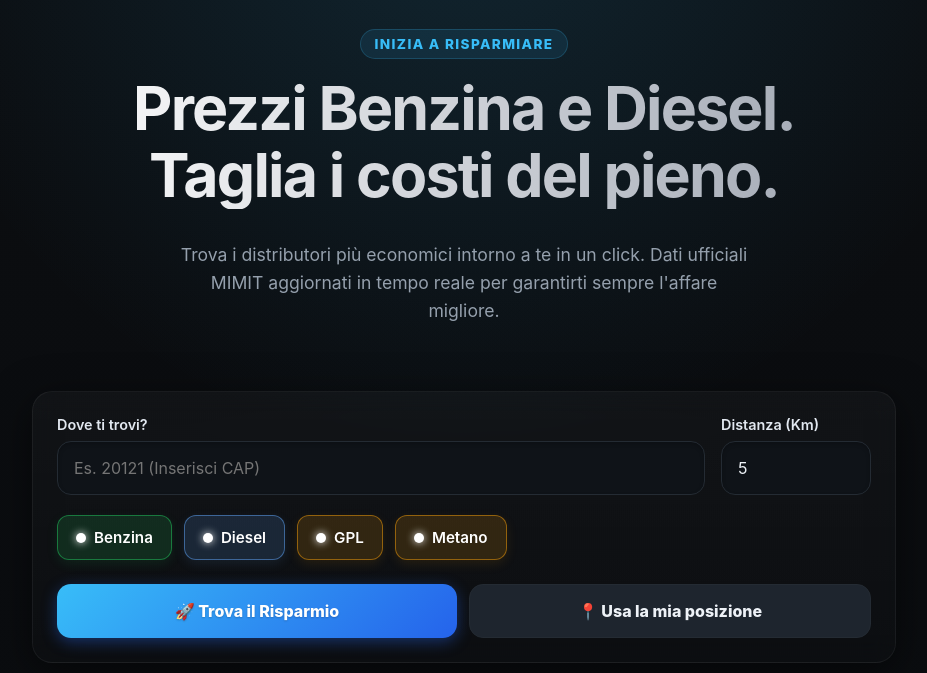
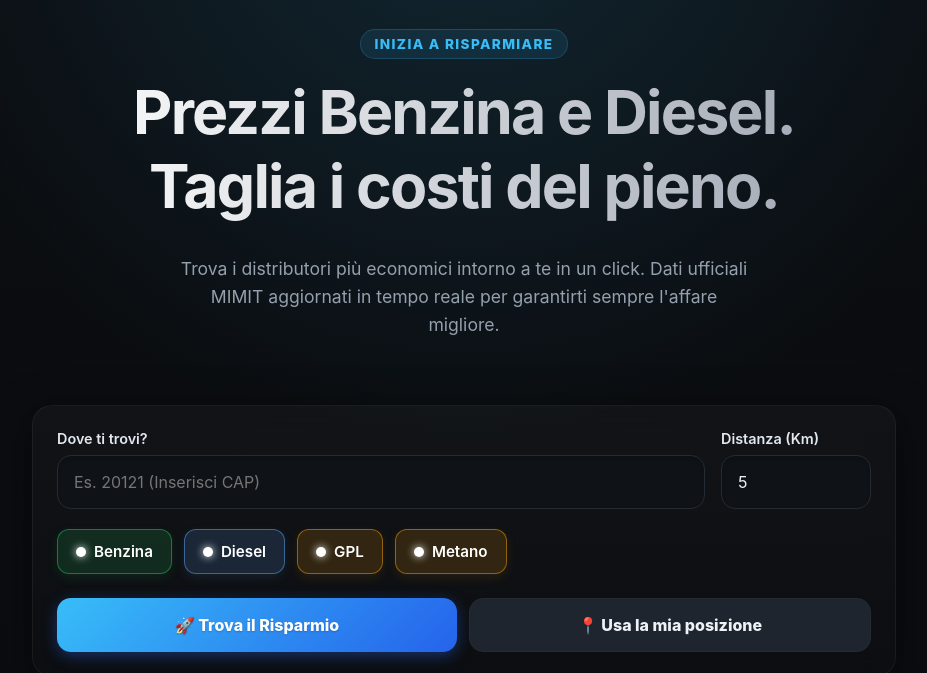
Before and after one commit to lucadolci84/prezzofuel, a website: page public/index.html in a window 1280 px wide. Shown: the part 131-804 px from the top of the page, without its empty margins (176-1103 px from the left). Drawn offline with nearby package versions, Linux system fonts and the light colour scheme.

Commit message:
Fix line-height h1

```diff
--- a/public/index.html
+++ b/public/index.html
@@ -98,7 +98,7 @@
         h1 {
             margin: 0;
             font-size: clamp(2.2rem, 5vw, 3.8rem);
-            line-height: 1.1;
+            line-height: normal;
             letter-spacing: -.03em;
             background: linear-gradient(to right, #ffffff, #9ca3af);
             -webkit-background-clip: text;
```
